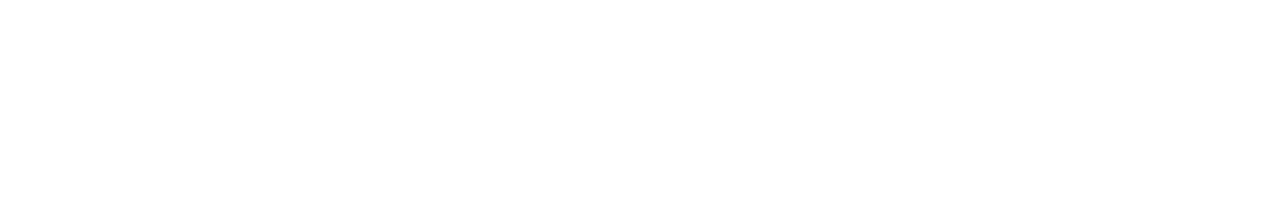
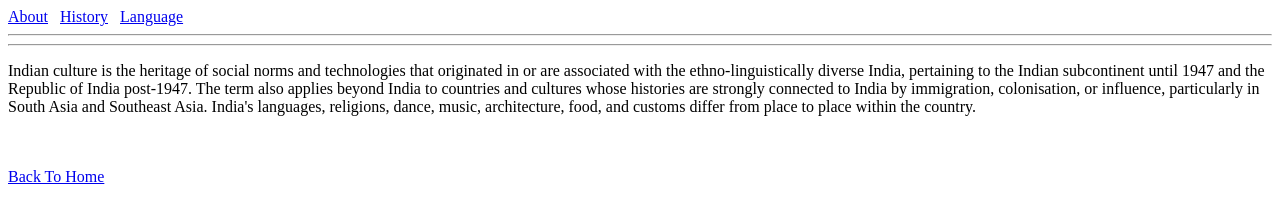
Before and after one commit to akashholam02/country, a plain HTML site: page culture.html in a window 1280 px wide. Drawn offline with Linux system fonts and the light colour scheme.

Commit message:
Culture page done

```diff
--- a/culture.html
+++ b/culture.html
@@ -1,4 +1,4 @@
-<!DOCTYPE html>
+<!DOCTYPE>
 <html>
     <head>
         <title>
@@ -6,6 +6,16 @@
         </title>
     </head>
     <body>
+        <div>
+            <a href="about.html">About</a>&nbsp;&nbsp;
+            <a href="history.html">History</a>&nbsp;&nbsp;
+            <a href="language.html">Language</a>&nbsp;&nbsp;
+            <hr><hr>
+           </div>
+           <p>
+            Indian culture is the heritage of social norms and technologies that originated in or are associated with the ethno-linguistically diverse India, pertaining to the Indian subcontinent until 1947 and the Republic of India post-1947. The term also applies beyond India to countries and cultures whose histories are strongly connected to India by immigration, colonisation, or influence, particularly in South Asia and Southeast Asia. India's languages, religions, dance, music, architecture, food, and customs differ from place to place within the country.
+           </p><br><br>
+           <a href="index.html">Back To Home</a>&nbsp;&nbsp;
 
     </body>
 </html>
```
